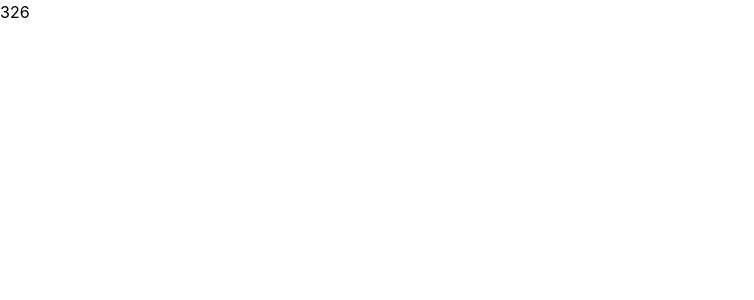
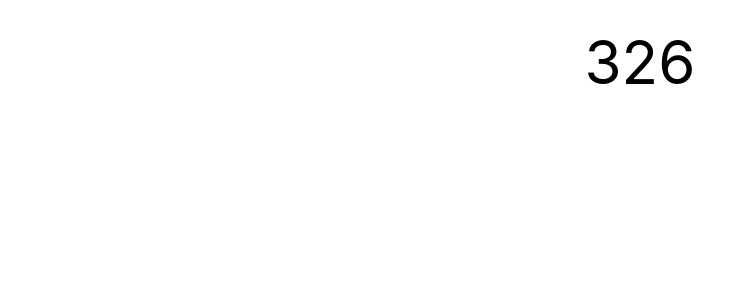
Before and after one commit to RyanTurner02/1440, a React (Create React App) app: page / in a window 1280 px wide. Shown: the top 300 px of the page, without its empty margins (0-754 px from the left). Built offline with nearby package versions, Linux system fonts and the light colour scheme; the HTML template or start-up script is replaced by a standard one.

Commit message:
Add styling to timer and center App container

```diff
--- a/src/App.tsx
+++ b/src/App.tsx
@@ -3,7 +3,7 @@ import Timer from './components/Timer';
 
 function App() {
   return (
-    <div className="container">
+    <div className="container mx-auto">
       <Timer />
     </div>
   );
--- /dev/null
+++ b/src/components/Timer.css
@@ -0,0 +1,3 @@
+.timer {
+  @apply m-8 text-center text-6xl;
+}
--- a/src/components/Timer.tsx
+++ b/src/components/Timer.tsx
@@ -1,4 +1,5 @@
 import { useEffect, useState } from "react";
+import "./Timer.css";
 
 const Timer = () => {
   const [minutes, setMinutes] = useState(0);
```
